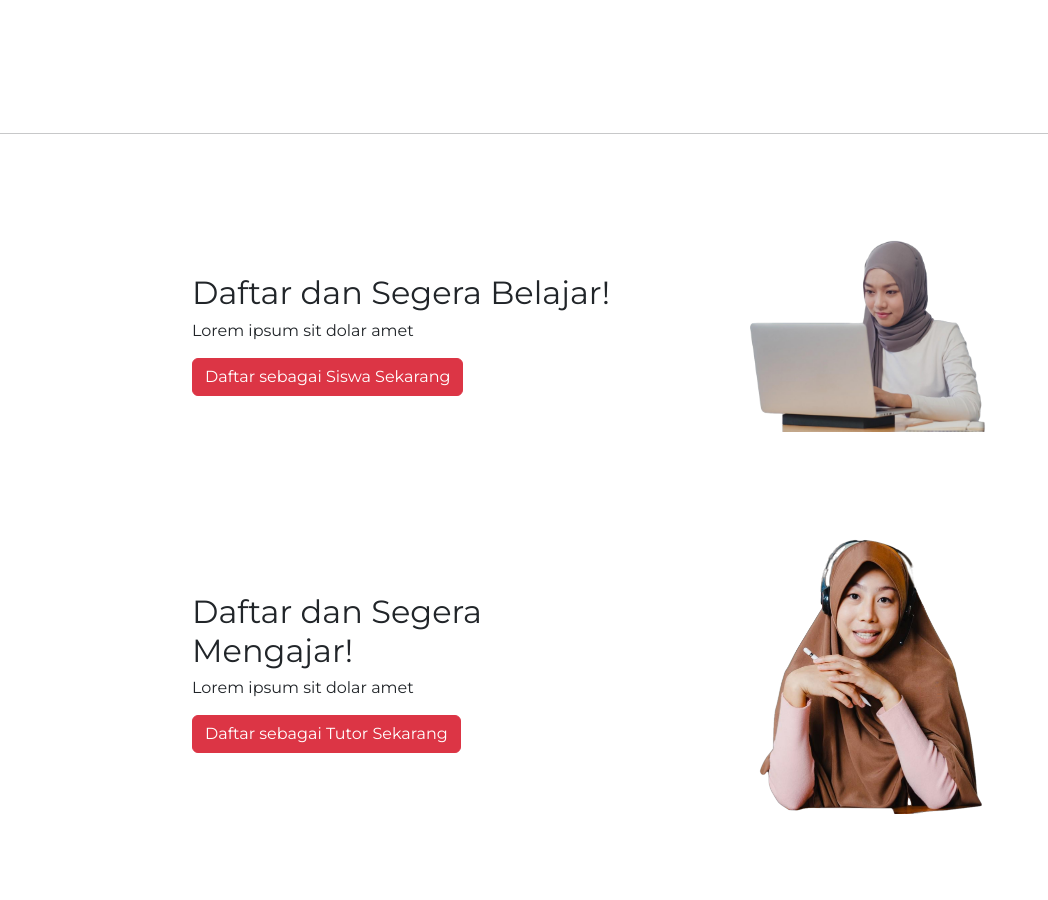
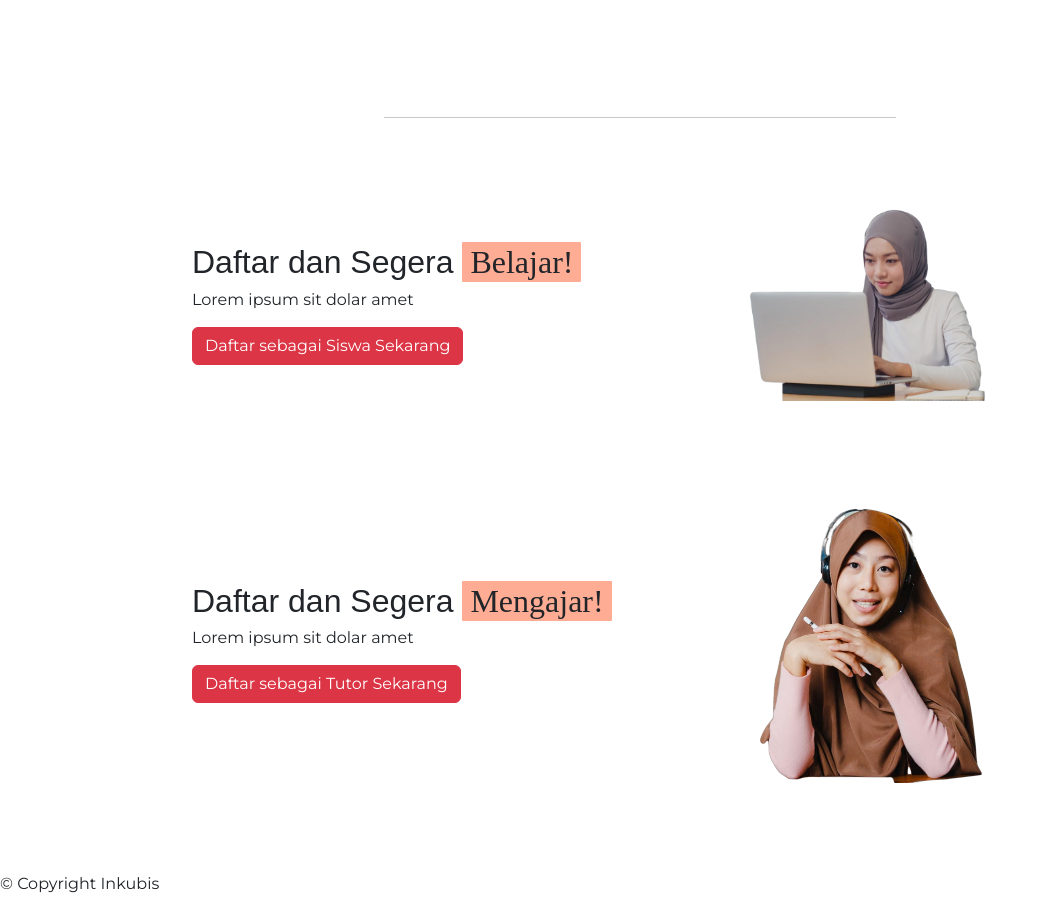
Before and after one commit to fajrulalam/learning-bootstrap, a plain HTML site: page index.html in a window 1280 px wide. Shown: the part 1099-1999 px from the top of the page, without its empty margins (0-1048 px from the left). Drawn offline with nearby package versions, Linux system fonts and the light colour scheme.

Commit message:
slight improvement

```diff
--- a/css/styles.css
+++ b/css/styles.css
@@ -102,3 +102,22 @@ body {
 #daftar-siswa, #daftar-tutor {
     margin: auto;
 }
+
+hr {
+    margin: 0 30%;
+    height: 2px;
+    size: 2px;
+}
+
+.title-daftar  {
+    font-family: 'Montserrat SemiBold', sans-serif;
+    font-size: 2rem;
+    line-height: 1.2;
+}
+.highlight {
+    padding: 2px 8px;
+    background-color: #ffac94;
+    border-radius: 1px;
+    font-family: "Montserrat ExtraBold";
+
+}
--- a/index.html
+++ b/index.html
@@ -128,7 +128,7 @@
         <div class="row">
             <div class="col-lg-6" id="daftar-siswa">
                 <div>
-                    <h2 class="title-daftar-siswa">Daftar dan Segera Belajar!</h2>
+                    <h2 class="title-daftar">Daftar dan Segera <span class="highlight">Belajar!</span></h2>
                     <p class="quick-intro">Lorem ipsum sit dolar amet</p>
                     <button class="btn btn-danger btn-md" id="daftar-siswa-btn">Daftar sebagai Siswa Sekarang</button>
                 </div>
@@ -143,7 +143,7 @@
         <div class="row">
             <div class="col-lg-6" id="daftar-tutor">
                 <div>
-                    <h2 class="title-daftar-siswa">Daftar dan Segera Mengajar!</h2>
+                    <h2 class="title-daftar">Daftar dan Segera <span class="highlight">Mengajar!</span></h2>
                     <p class="quick-intro">Lorem ipsum sit dolar amet</p>
                     <button class="btn btn-danger btn-md" id="daftar-tutor-btn">Daftar sebagai Tutor Sekarang</button>
                 </div>
```
